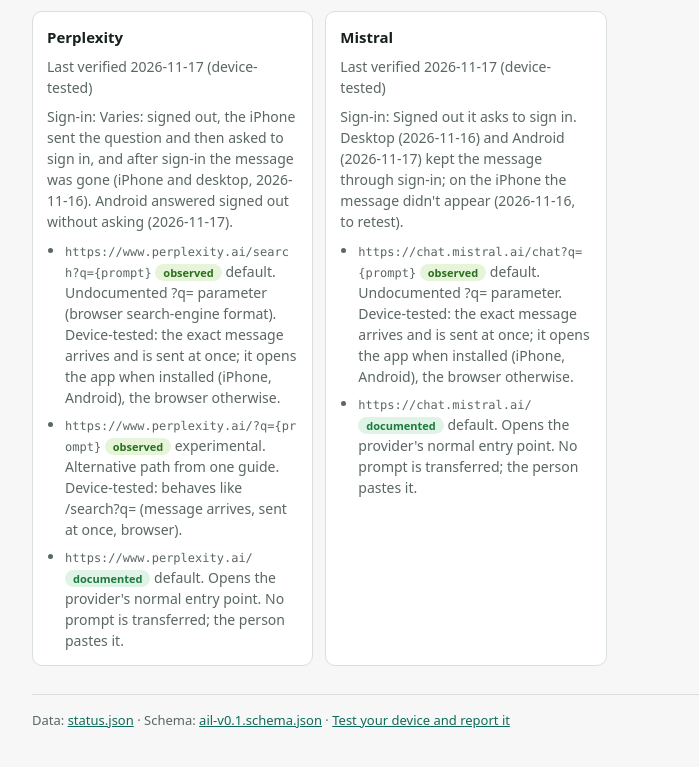
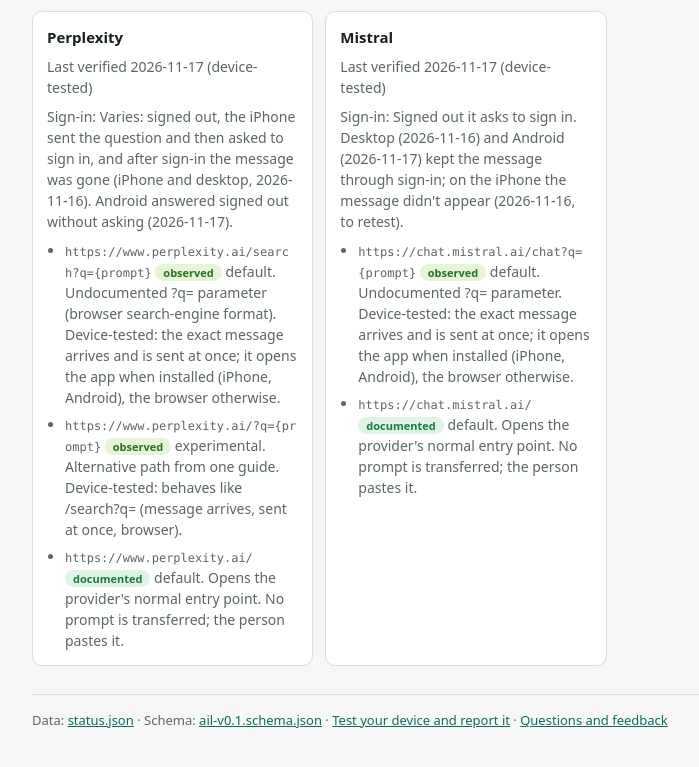
Before and after one commit to ail-spec/ail, a website: page site/index.html in a window 1280 px wide. Shown: the part 2077-2844 px from the top of the page, without its empty margins (174-873 px from the left). Drawn offline with Linux system fonts and the light colour scheme.

Commit message:
Link the v0.1 announcement discussion from the README and status page
Co-Authored-By: Claude Opus 5.5 <noreply@anthropic.com>

```diff
--- a/site/index.html
+++ b/site/index.html
@@ -94,7 +94,7 @@ footer { color: var(--muted); font-size: 13px; border-top: 1px solid var(--line)
   </section>
 
   <footer>
-    <p>Data: <a href="status.json">status.json</a> · Schema: <a href="schema/ail-v0.1.schema.json">ail-v0.1.schema.json</a> · <a href="https://github.com/ail-spec/ail/blob/main/compatibility/PROTOCOL.md">Test your device and report it</a></p>
+    <p>Data: <a href="status.json">status.json</a> · Schema: <a href="schema/ail-v0.1.schema.json">ail-v0.1.schema.json</a> · <a href="https://github.com/ail-spec/ail/blob/main/compatibility/PROTOCOL.md">Test your device and report it</a> · <a href="https://github.com/ail-spec/ail/discussions/3">Questions and feedback</a></p>
   </footer>
 </main>
 <script>
```
Also changed, not shown: README.md.
